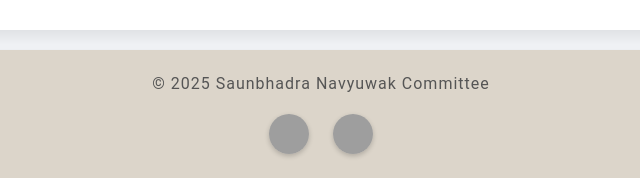
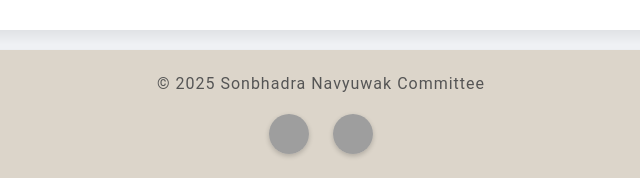
Before and after one commit to ramgarh-race/Marathon-, a plain HTML site: page aboutUs.html in a window 1280 px wide. Shown: the part 841-1019 px from the top of the page, 319-959 px from the left. Drawn offline with Linux system fonts and the light colour scheme; grey boxes are pictures that could not be loaded.

Commit message:
aboutUs.html

```diff
--- a/aboutUs.html
+++ b/aboutUs.html
@@ -46,7 +46,7 @@
     <!-- Footer -->
   <footer class="footer">
     <div class="container">
-      <p>© 2025 Saunbhadra Navyuwak Committee</p>
+      <p>© 2025 Sonbhadra Navyuwak Committee</p>
       <div class="social-icons">
         <a href="https://wa.me/+919307835694" target="_blank"><img src="https://th.bing.com/th/id/OIP.lTqMPiPP11QPJ0FFSx9h6gHaHc?rs=1&pid=ImgDetMain" alt="WhatsApp"></a>
         <a href="https://instagram.com/event_handle" target="_blank"><img src="https://cdn-icons-png.flaticon.com/512/1384/1384063.png" alt="Instagram"></a>
```
